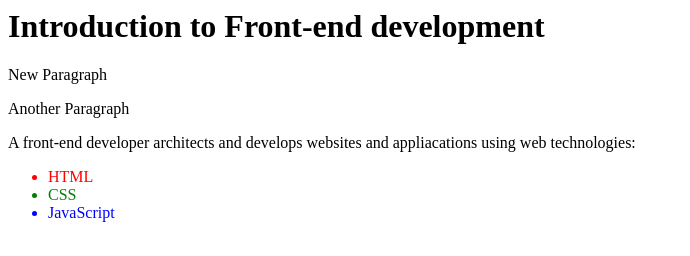
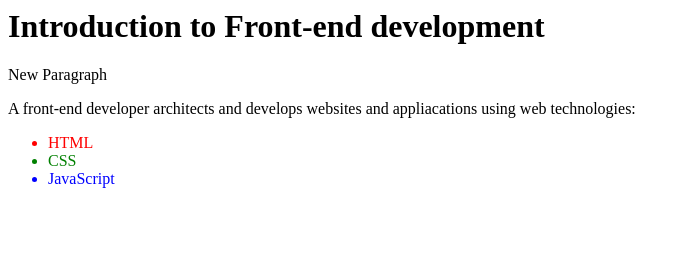
Before and after one commit to Stojna-js/front-end-development, a plain HTML site: page index.html in a window 1280 px wide. Shown: the whole page, without its empty margins (0-690 px from the left). Drawn offline with Linux system fonts and the light colour scheme.

Commit message:
Another Paragraph removed

```diff
--- a/index.html
+++ b/index.html
@@ -1,6 +1,6 @@
 <h1>Introduction to Front-end development</h1>
 <p>New Paragraph</p>
-<p>Another Paragraph</p>
+
 <p>A front-end developer architects and develops websites and
 appliacations using web technologies:</p>
 <ul>
```
